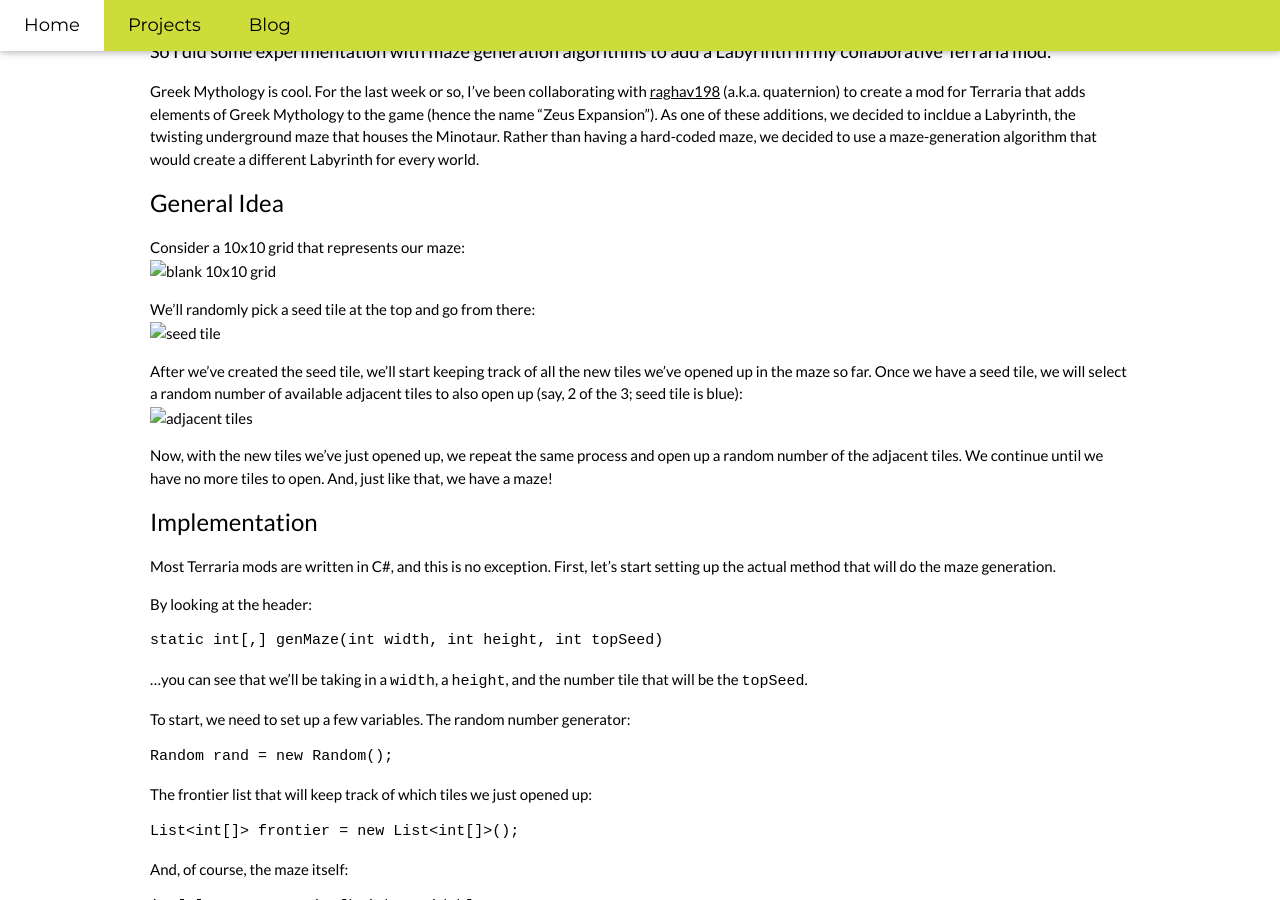
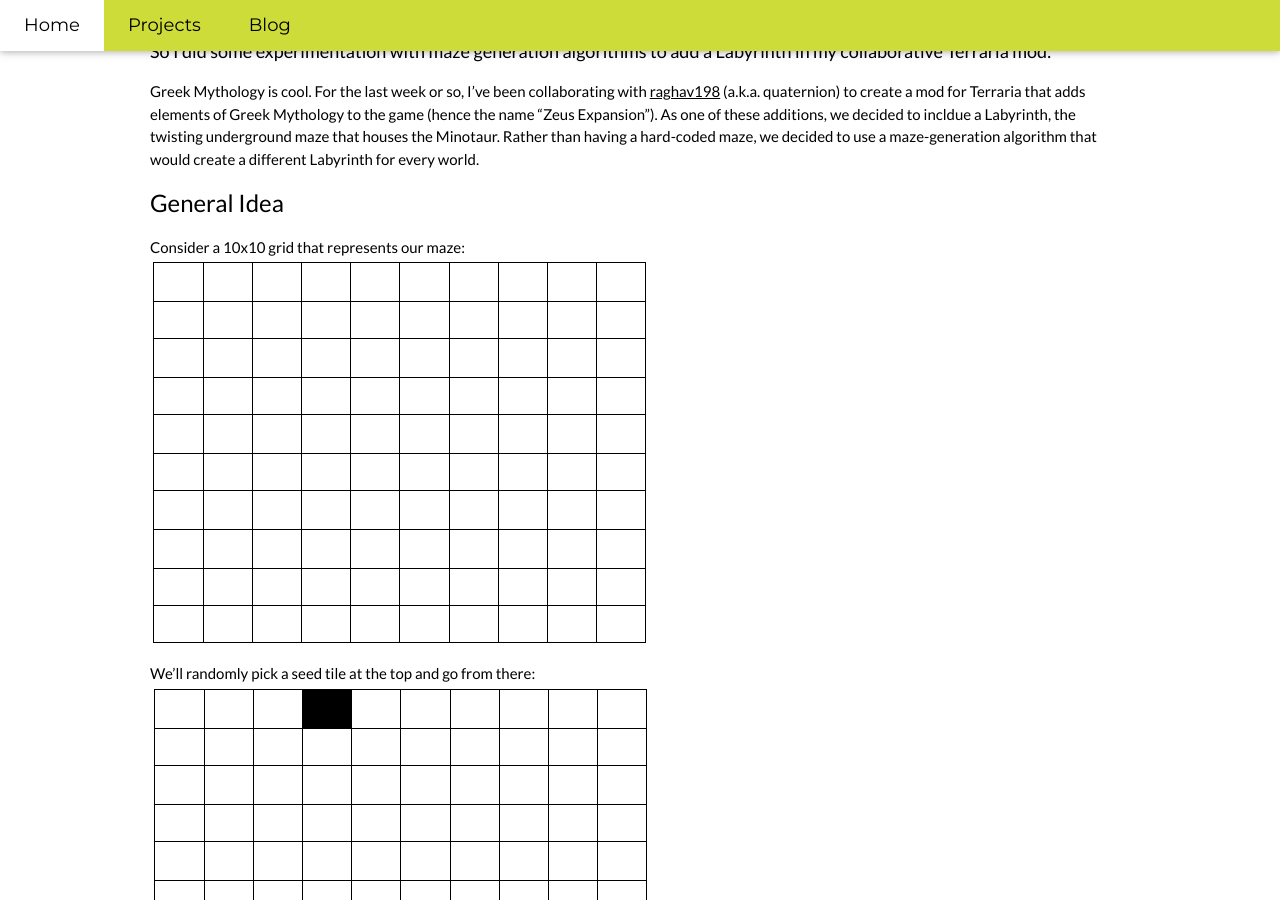
Before and after one commit to 0xmmalik/0xmmalik.github.io, a Jekyll site: the page built from _posts/2021-01-08-maze-gen-algos.md, in a window 1280 px wide and 900 px high, scrolled down 701 px. Built offline with Jekyll 4.4.1, drawn with Linux system fonts in a browser that asks for light colours.

Commit message:
updated images

```diff
--- a/_posts/2021-01-08-maze-gen-algos.md
+++ b/_posts/2021-01-08-maze-gen-algos.md
@@ -12,13 +12,13 @@ Greek Mythology is cool. For the last week or so, I've been collaborating with [
 ### General Idea
 
 Consider a 10x10 grid that represents our maze:
-![blank 10x10 grid](img/maze_gen_algos/01.png)
+![blank 10x10 grid](/img/maze_gen_algos/01.png)
 
 We'll randomly pick a seed tile at the top and go from there:
-![seed tile](img/maze_gen_algos/02.png)
+![seed tile](/img/maze_gen_algos/02.png)
 
 After we've created the seed tile, we'll start keeping track of all the new tiles we've opened up in the maze so far. Once we have a seed tile, we will select a random number of available adjacent tiles to also open up (say, 2 of the 3; seed tile is blue):
-![adjacent tiles](img/maze_gen_algos/03.png)
+![adjacent tiles](/img/maze_gen_algos/03.png)
 
 Now, with the new tiles we've just opened up, we repeat the same process and open up a random number of the adjacent tiles. We continue until we have no more tiles to open. And, just like that, we have a maze!
 
@@ -337,8 +337,8 @@ It's always possible that the random numbers (or the number of viable tiles) wil
 
 Enjoy some mazes using square fonts: :):)
 
-![good maze 1](img/maze_gen_algos/04.png)
+![good maze 1](/img/maze_gen_algos/04.png)
 
-![good maze 2](img/maze_gen_algos/05.png)
+![good maze 2](/img/maze_gen_algos/05.png)
 
-![good maze 3](img/maze_gen_algos/06.png)
+![good maze 3](/img/maze_gen_algos/06.png)
```
